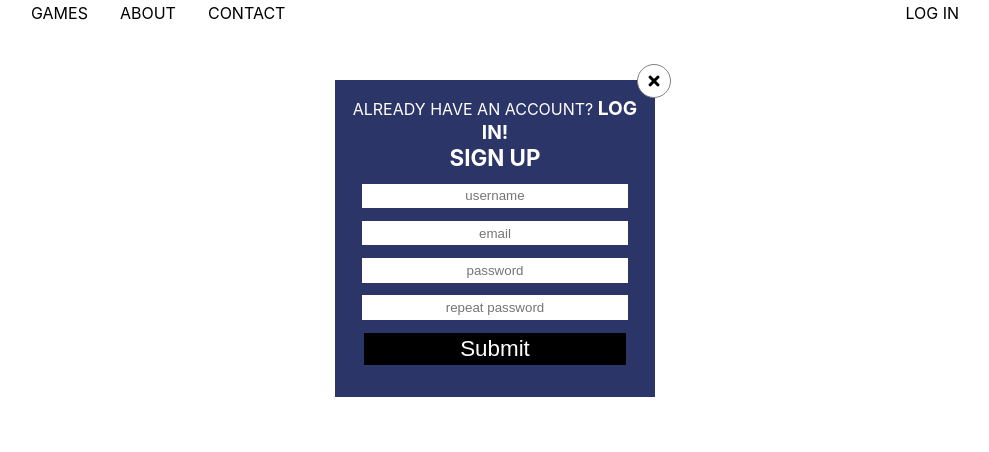
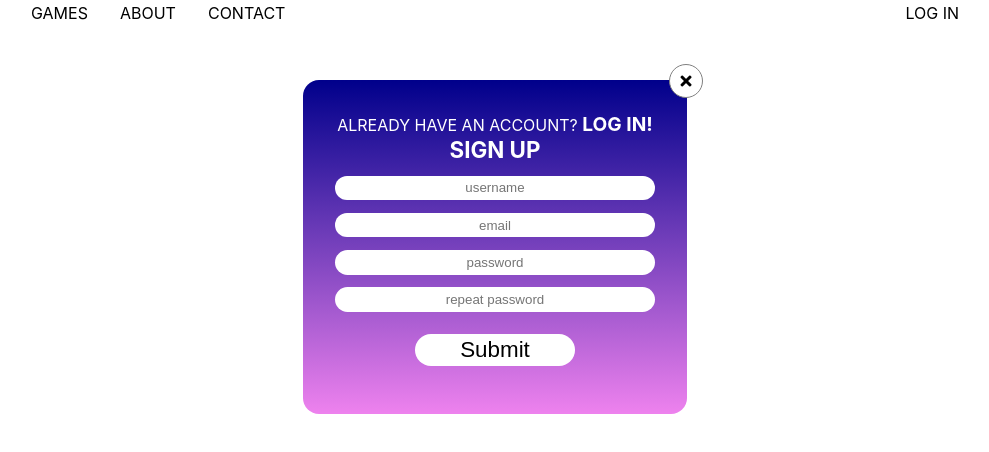
Before and after one commit to kantimam/wordGame-master, a React (Create React App) app in the folder word_game/: page /games/login in a window 1280 px wide. Shown: the top 452 px of the page, without its empty margins (145-1134 px from the left). Built offline with nearby package versions, Linux system fonts and the light colour scheme.

Commit message:
login / signup more sexy

```diff
--- a/word_game/src/mainScreen/userTab.css
+++ b/word_game/src/mainScreen/userTab.css
@@ -6,13 +6,15 @@
 #logSignContainer{
     z-index: 4;
     margin: 0 auto;
-    padding: 1rem 0.5rem 2rem 0.5rem;
+    padding: 2rem 0.5rem 3rem 0.5rem;
     box-sizing: border-box;
-    max-width: 20rem;
+    max-width: 24rem;
     /* background-color: rgba(100, 100, 100, 0.5); */
-    background-color: rgb(44, 53, 104);
+    /* background-color: rgb(44, 53, 104); */
     text-align: center;
     color: white;
+    background-image: linear-gradient(darkblue, violet);
+    border-radius: 1rem 1rem 1rem 1rem;
 }
 strong{
     font-weight: bold;
@@ -27,7 +29,7 @@ strong{
     /* border-radius: 0.6rem; */
 }
 .logInForm>input{
-    /* border-radius: 0.4rem; */
+    border-radius: 1rem;
     border: none;
     width: 86%;
     margin: 0.8rem 0 0 0;
@@ -35,11 +37,13 @@ strong{
     height:1.4rem;
 }
 .submitButton{
-    border-radius: 0 !important;
-    background-color: black;
-    color: white;
+    border-radius: 1rem !important;
+    background-color: white;
+    color: black;
     height:2rem !important;
+    margin-top: 1.4rem !important;
     font-size: 1.4rem;
+    max-width: 10rem;
 }
 .logInForm>p{
     margin: 0;
```
